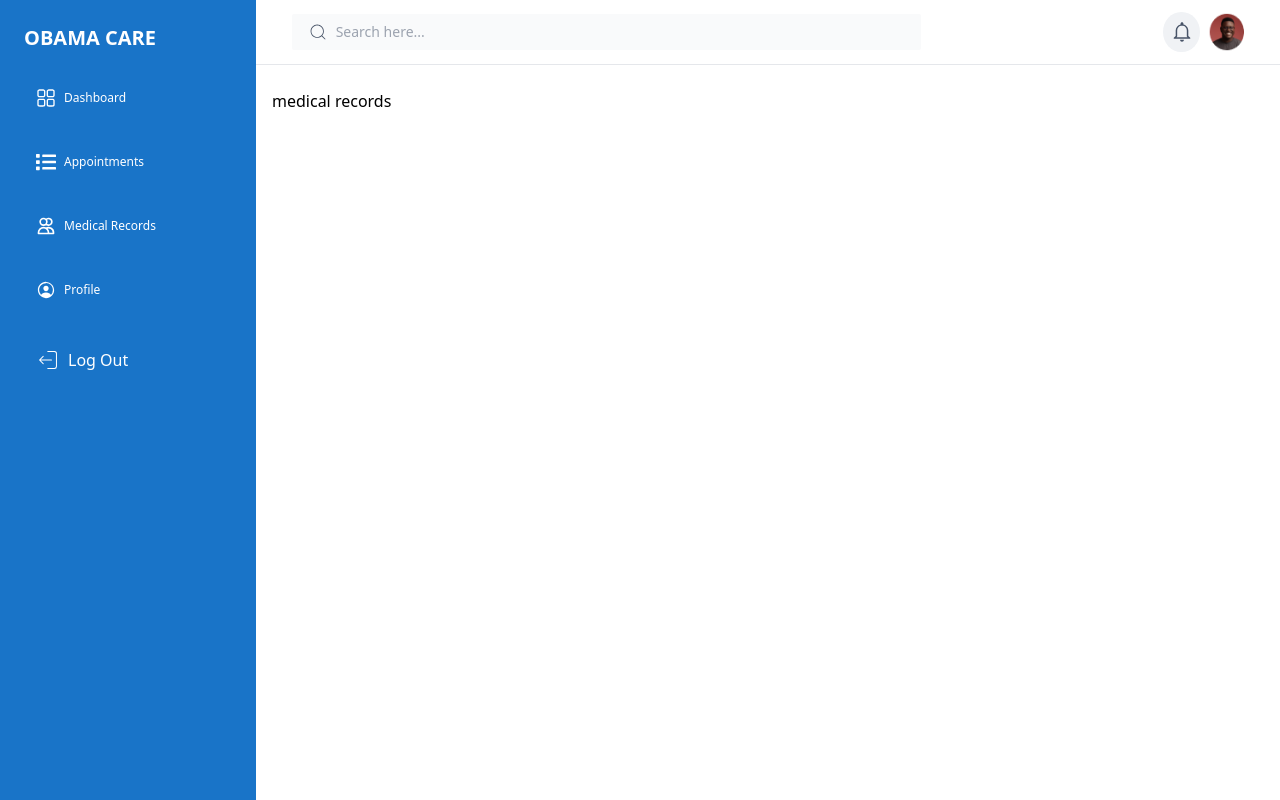
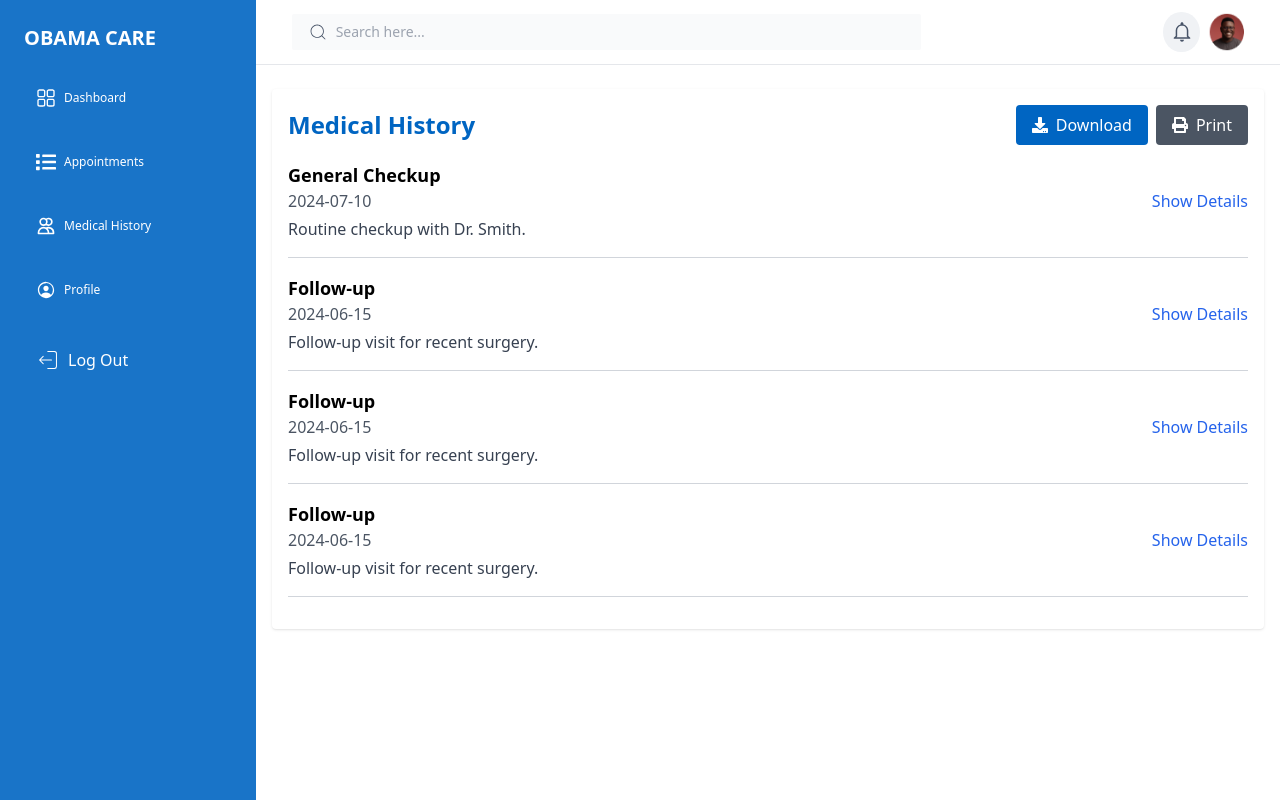
Before and after one commit to Harbiodun-coder/obama-care, a Next.js app: page /patient/medical in a window 1280 px wide. Built offline with nearby package versions, Linux system fonts and the light colour scheme.

Commit message:
medical history page

```diff
--- a/components/layout/PatientSidebar.tsx
+++ b/components/layout/PatientSidebar.tsx
@@ -46,7 +46,7 @@ export default function Sidebar() {
     },
     {
       icon: <HiOutlineUsers />,
-      name: "Medical Records",
+      name: "Medical History",
       path: `/patient/medical`,
     },
     {
--- a/pages/patient/medical.tsx
+++ b/pages/patient/medical.tsx
@@ -1,12 +1,126 @@
-import Layout from '@/components/layout/PatientLayout'
-import React from 'react'
+import Layout from '@/components/layout/PatientLayout';
+import React, { useState } from 'react';
+import { FaDownload, FaPrint } from 'react-icons/fa';
 
-export default function medical() {
+const medicalRecords = [
+  {
+    id: 1,
+    date: '2024-07-10',
+    type: 'General Checkup',
+    description: 'Routine checkup with Dr. Smith.',
+    details: 'Detailed notes from the visit...'
+  },
+  {
+    id: 2,
+    date: '2024-06-15',
+    type: 'Follow-up',
+    description: 'Follow-up visit for recent surgery.',
+    details: 'Detailed notes from the visit...'
+  },
+  {
+    id: 3,
+    date: '2024-06-15',
+    type: 'Follow-up',
+    description: 'Follow-up visit for recent surgery.',
+    details: 'Detailed notes from the visit...'
+  },
+  {
+    id: 4,
+    date: '2024-06-15',
+    type: 'Follow-up',
+    description: 'Follow-up visit for recent surgery.',
+    details: 'Detailed notes from the visit...'
+  },
+];
+
+const downloadRecords = () => {
+  const blob = new Blob([JSON.stringify(medicalRecords, null, 2)], { type: 'text/plain' });
+  const url = URL.createObjectURL(blob);
+  const a = document.createElement('a');
+  a.href = url;
+  a.download = 'medical_history.pdf';
+  a.click();
+  URL.revokeObjectURL(url);
+};
+
+const printRecords = () => {
+  const printWindow = window.open('', '', 'height=600,width=800');
+  printWindow?.document.write('<html><head><title>Medical History</title>');
+  printWindow?.document.write('<style>body { font-family: Arial, sans-serif; margin: 20px; } h1, h2, h3 { color: #333; } p { color: #666; }</style>');
+  printWindow?.document.write('</head><body >');
+  printWindow?.document.write('<h1>Medical History</h1>');
+  medicalRecords.forEach(record => {
+    printWindow?.document.write(`<h2>${record.type}</h2>`);
+    printWindow?.document.write(`<p><strong>Date:</strong> ${record.date}</p>`);
+    printWindow?.document.write(`<p><strong>Description:</strong> ${record.description}</p>`);
+    printWindow?.document.write(`<p><strong>Details:</strong> ${record.details}</p>`);
+    printWindow?.document.write('<hr>');
+  });
+  printWindow?.document.write('</body></html>');
+  printWindow?.document.close();
+  printWindow?.focus();
+  printWindow?.print();
+};
+
+const MedicalHistory = () => {
+  const [selectedRecord, setSelectedRecord] = useState<number | null>(null);
+
+  const handleRecordClick = (id: number) => {
+    setSelectedRecord(id === selectedRecord ? null : id);
+  };
+
   return (
     <Layout>
-    <div>
-      medical records
-    </div>
+      <div className="bg-white p-4 shadow rounded w-full">
+        <div className="flex flex-col sm:flex-row sm:items-center sm:justify-between mb-4">
+          <h2 className="text-2xl font-bold mb-4 sm:mb-0 text-[#0065C2]">Medical History</h2>
+          <div className="flex flex-col sm:flex-row sm:items-center space-y-2 sm:space-y-0 sm:space-x-2">
+            <button
+              onClick={downloadRecords}
+              className="bg-[#0065C2] text-white px-4 py-2 rounded flex items-center w-full sm:w-auto"
+            >
+              <FaDownload className="mr-2" /> Download
+            </button>
+            <button
+              onClick={printRecords}
+              className="bg-gray-600 text-white px-4 py-2 rounded flex items-center w-full sm:w-auto"
+            >
+              <FaPrint className="mr-2" /> Print
+            </button>
+          </div>
+        </div>
+
+        <ul>
+          {medicalRecords.map(record => (
+            <li
+              key={record.id}
+              className="border-b border-gray-300 pb-4 mb-4 cursor-pointer"
+              onClick={() => handleRecordClick(record.id)}
+            >
+              <div className="flex flex-col sm:flex-row sm:justify-between">
+                <div>
+                  <h3 className="text-lg font-semibold">{record.type}</h3>
+                  <p className="text-gray-600">{record.date}</p>
+                  <p className="text-gray-700 mt-1">{record.description}</p>
+                </div>
+                <div className="flex items-center mt-2 sm:mt-0">
+                  <span className="text-blue-600 hover:underline">
+                    {selectedRecord === record.id ? 'Hide Details' : 'Show Details'}
+                  </span>
+                </div>
+              </div>
+              {selectedRecord === record.id && (
+                <div className="mt-4 p-4 bg-gray-50 border border-gray-200 rounded">
+                  <h4 className="text-lg font-semibold">Details:</h4>
+                  <p>{record.details}</p>
+                </div>
+              )}
+            </li>
+          ))}
+        </ul>
+      </div>
     </Layout>
-  )
-}
+  );
+};
+
+export default MedicalHistory;
```
